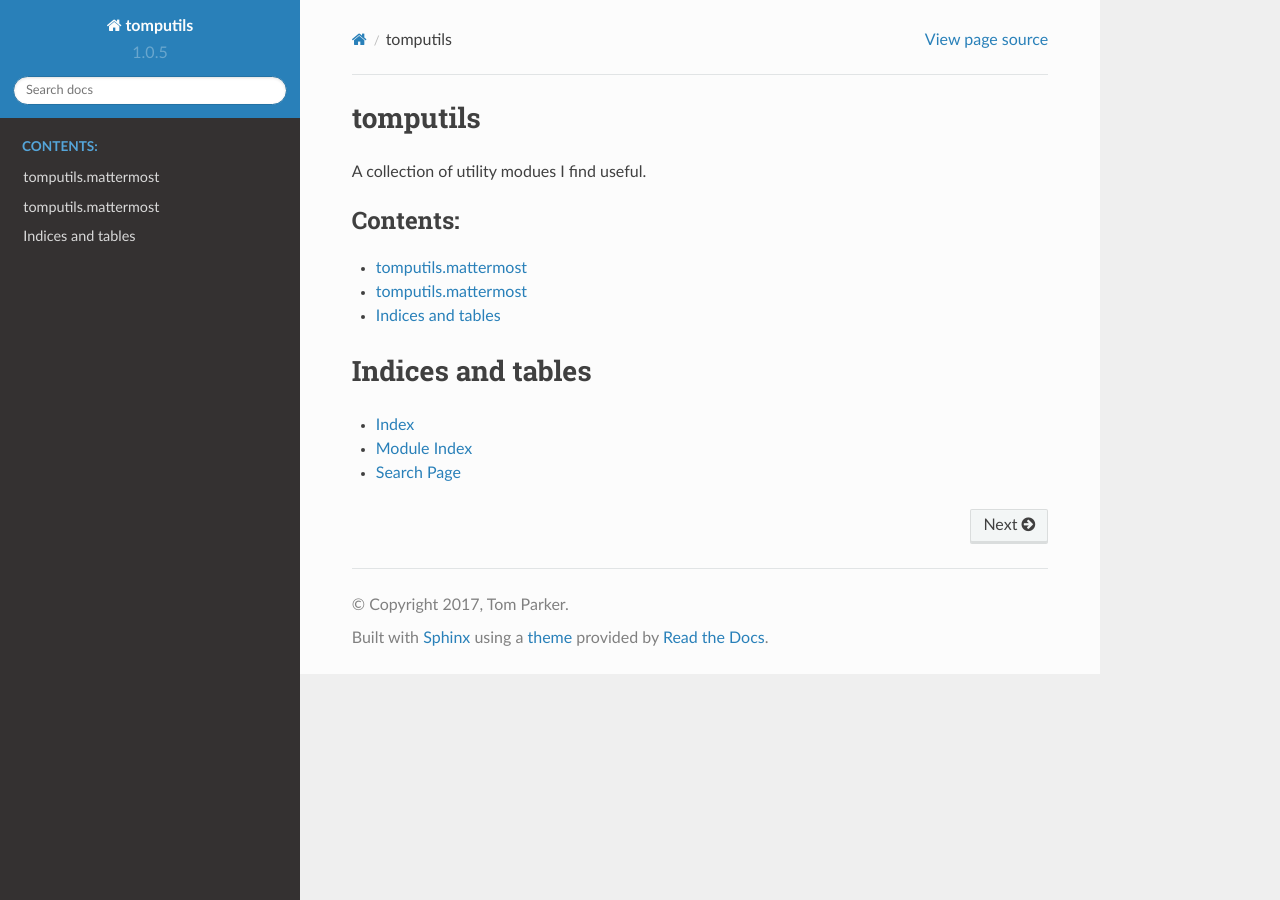
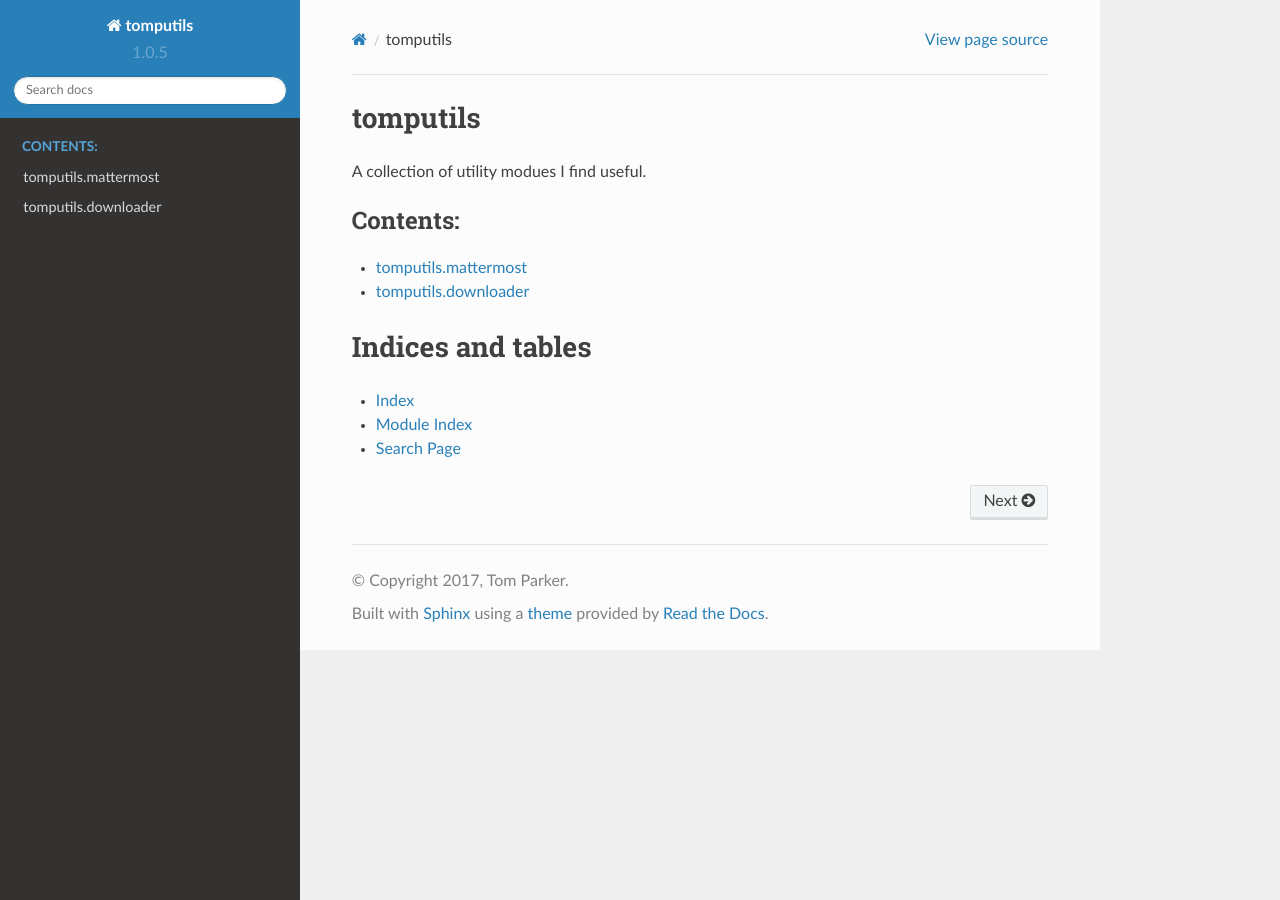
Before and after one commit to awech/tomputils, a Sphinx documentation site: the page built from doc/source/index.rst, in a window 1280 px wide. Built offline with Sphinx 7.4.7 and the Read the Docs theme 2.0.0, drawn with Linux system fonts in a browser that asks for light colours; formulas are drawn with MathJax 3.

Commit message:
tweak docs

```diff
--- a/doc/source/downloader.rst
+++ b/doc/source/downloader.rst
@@ -1,13 +1,6 @@
-tomputils.mattermost
+tomputils.downloader
 =====================================
 
 .. automodule:: tomputils.downloader
    :members:
    :undoc-members:
-
-Indices and tables
-==================
-
-* :ref:`genindex`
-* :ref:`modindex`
-* :ref:`search`
```
